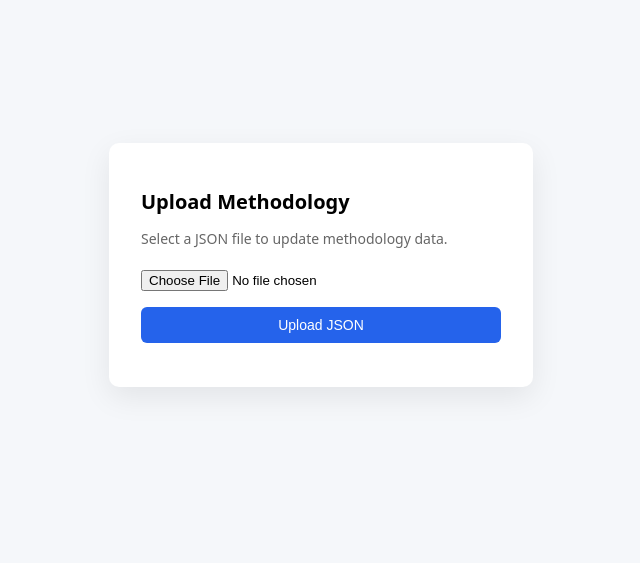
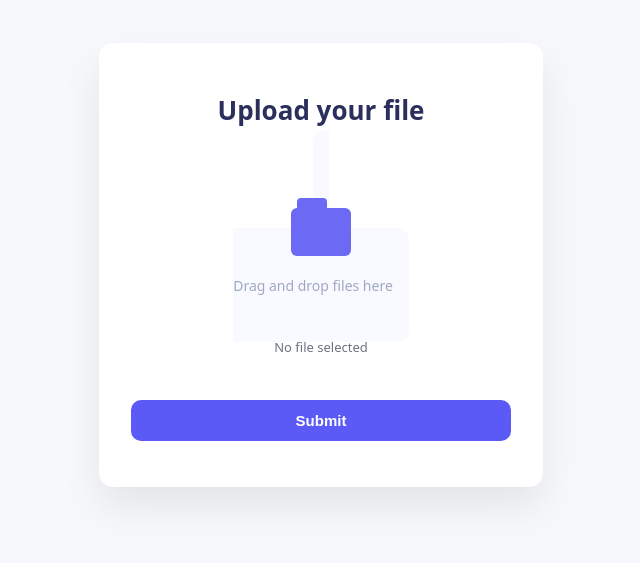
Before and after one commit to aravindhangesain/scorecard_cms, an Astro site: page /admin/upload-methodology in a window 1280 px wide. Shown: the part 143-706 px from the top of the page, without its empty margins (319-959 px from the left). Built offline with nearby package versions, Linux system fonts and the light colour scheme; Astro itself is replaced by a stand-in of ours.

Commit message:
Upload File UI updated

```diff
--- a/src/pages/admin/upload-methodology.astro
+++ b/src/pages/admin/upload-methodology.astro
@@ -5,81 +5,32 @@
 */
 ---
 
-<style>
-  .upload-wrapper {
-    min-height: 100vh;
-    display: flex;
-    align-items: center;
-    justify-content: center;
-    background: #f5f7fa;
-    font-family: system-ui, sans-serif;
-  }
+<div class="page">
+    <div class="card">
+        <h1>Upload your file</h1>
 
-  .upload-card {
-    background: #ffffff;
-    padding: 32px;
-    width: 360px;
-    border-radius: 10px;
-    box-shadow: 0 10px 30px rgba(0, 0, 0, 0.08);
-  }
+        <form id="uploadForm">
+            <label class="dropzone">
+                <input
+                    type="file"
+                    name="file"
+                    accept=".json,.xlsx,.xls,.csv"
+                    required
+                />
+                <div class="icon"></div>
 
-  .upload-card h1 {
-    font-size: 20px;
-    margin-bottom: 8px;
-  }
+                <span>Drag and drop files here</span>
+            </label>
 
-  .upload-card p {
-    font-size: 14px;
-    color: #666;
-    margin-bottom: 20px;
-  }
+            <p id="fileName" class="filename">No file selected</p>
 
-  input[type="file"] {
-    width: 100%;
-    margin-bottom: 16px;
-  }
+            <button type="submit">Submit</button>
 
-  button {
-    width: 100%;
-    padding: 10px;
-    background: #2563eb;
-    color: #fff;
-    border: none;
-    border-radius: 6px;
-    font-size: 14px;
-    cursor: pointer;
-  }
+            <div id="status"></div>
+        </form>
+    </div>
+</div>
 
-  button:disabled {
-    background: #94a3b8;
-    cursor: not-allowed;
-  }
-
-  #status {
-    margin-top: 12px;
-    font-size: 13px;
-  }
-</style>
-
-<div class="upload-wrapper">
-  <div class="upload-card">
-    <h1>Upload Methodology</h1>
-    <p>Select a JSON file to update methodology data.</p>
-
-    <form id="uploadForm">
-      <!-- <input
-        type="file"
-        name="file"
-        accept="application/json"
-        required
-      /> -->
-      <input type="file" name="file" accept=".json,.xlsx,.xls,.csv" required />
-
-      <button type="submit">Upload JSON</button>
-      <div id="status"></div>
-    </form>
-  </div>
-</div>
 <script>
   const form = document.getElementById("uploadForm");
   const status = document.getElementById("status");
@@ -141,44 +92,112 @@
       button.disabled = false;
     }
   });
+  const fileInput = form.querySelector('input[type="file"]');
+    const fileName = document.getElementById("fileName");
+
+    fileInput.addEventListener("change", () => {
+        if (fileInput.files.length > 0) {
+            fileName.textContent = fileInput.files[0].name;
+        } else {
+            fileName.textContent = "No file selected";
+        }
+    });
 </script>
 
-<!-- <script>
-  const form = document.getElementById("uploadForm");
-  const status = document.getElementById("status");
-  const button = form.querySelector("button");
+<style>
+    .page {
+        min-height: 100vh;
+        display: grid;
+        place-items: center;
+        background: #f6f8fc;
+        font-family:
+            system-ui,
+            -apple-system,
+            sans-serif;
+    }
 
-  form.addEventListener("submit", async (e) => {
-    e.preventDefault();
+    .card {
+        width: 380px;
+        background: #fff;
+        padding: 32px;
+        border-radius: 14px;
+        box-shadow: 0 20px 40px rgba(0, 0, 0, 0.08);
+        text-align: center;
+    }
 
-    status.textContent = "Uploading…";
-    button.disabled = true;
+    h1 {
+        font-size: 26px;
+        font-weight: 700;
+        color: #2b2f5c;
+        margin-bottom: 48px;
+    }
 
-    const formData = new FormData(form);
+    .dropzone {
+        background: #f8faff;
+        border-radius: 12px;
+        padding: 46px 16px;
+        cursor: pointer;
+        margin-bottom: 24px;
+    }
 
-    try {
-      const res = await fetch("/api/upload-methodology", {
-        method: "POST",
-        body: formData,
-      });
+    .icon {
+        width: 60px;
+        height: 48px;
+        margin: 10px auto 18px;
+        background: #6c6af5;
+        border-radius: 6px;
+        position: relative;
+    }
 
-      // const res = await fetch("http://127.0.0.1:5000/api/upload-methodology", {
-      //   method: "POST",
-      //   body: formData
-      // });
+    .icon::before {
+        content: "";
+        position: absolute;
+        top: -10px;
+        left: 6px;
+        width: 30px;
+        height: 14px;
+        background: #6c6af5;
+        border-radius: 4px 4px 0 0;
+    }
 
-      const data = await res.json();
+    .dropzone span {
+        font-size: 14px;
+        color: #a0a7c2;
+    }
 
-      if (res.ok) {
-        status.textContent = `✅ Upload successful (archived v${data.archived?.match(/\d+/)?.[0]})`;
-        form.reset();
-      } else {
-        status.textContent = `❌ ${data.message || data.error}`;
-      }
-    } catch (err) {
-      status.textContent = "❌ Server not reachable";
-    } finally {
-      button.disabled = false;
+    input[type="file"] {
+        display: none;
     }
-  });
-</script> -->
+
+    button {
+        width: 100%;
+        padding: 12px;
+        background: #5b5af7;
+        color: #fff;
+        border: none;
+        border-radius: 10px;
+        font-size: 15px;
+        font-weight: 600;
+        cursor: pointer;
+        margin-top: 26px;
+    }
+
+    button:disabled {
+        background: #b5b8f7;
+        cursor: not-allowed;
+    }
+
+    .filename {
+        font-size: 13px;
+        color: #6b7280;
+        margin-top: 42px;
+        margin-bottom: 18px;
+        word-break: break-all;
+    }
+
+    #status {
+        margin-top: 14px;
+        font-size: 13px;
+        color: #555;
+    }
+</style>
```
